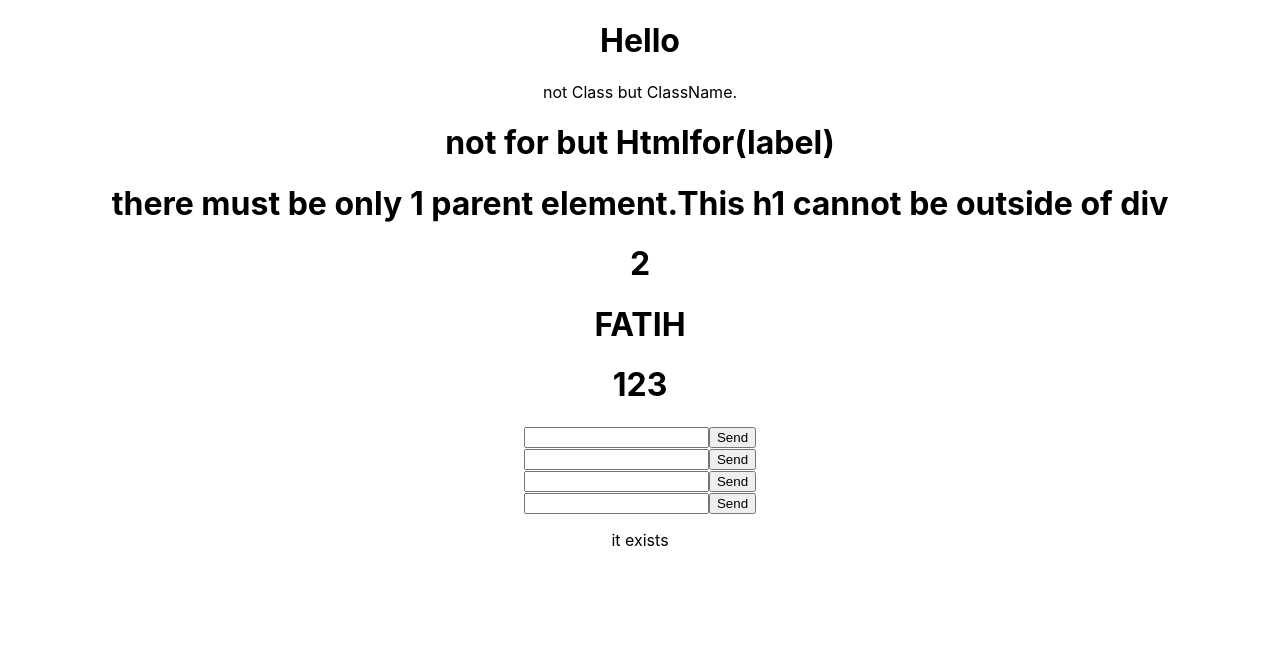
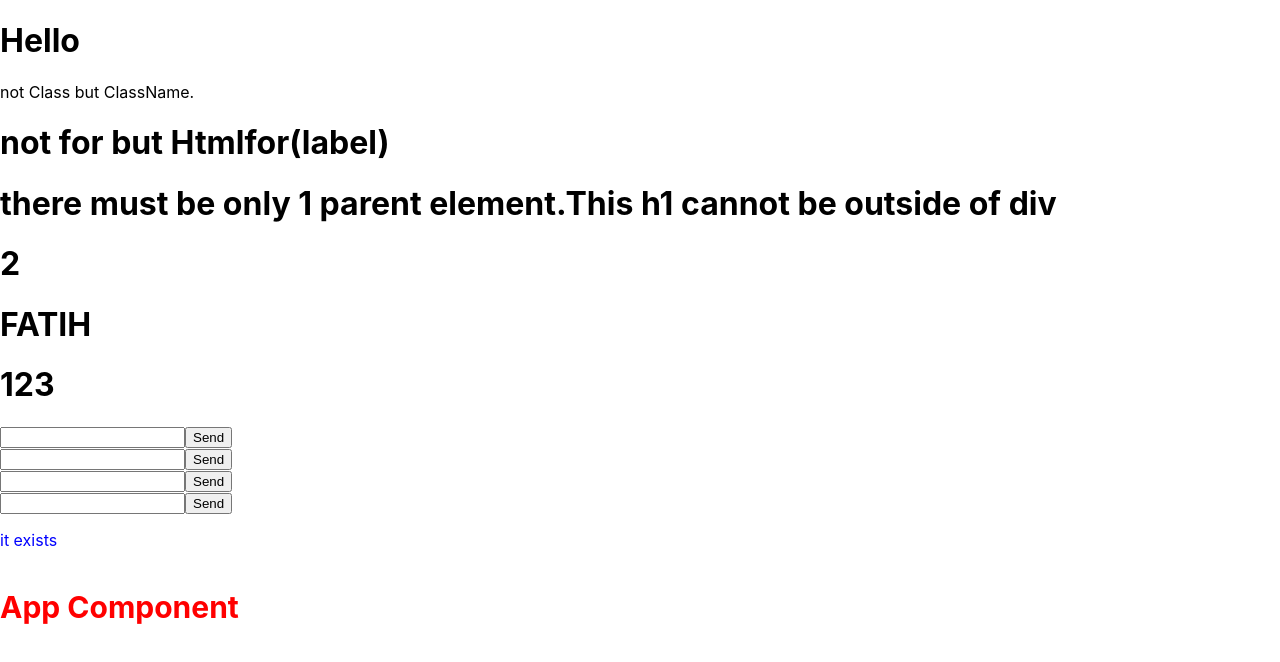
Before and after one commit to fatihyazicioglu/React-Practice, a React (Create React App) app in the folder my-app/: page / in a window 1280 px wide. Shown: the top 662 px of the page. Built offline with nearby package versions, Linux system fonts and the light colour scheme.

Commit message:
style change

```diff
--- a/my-app/src/App.css
+++ b/my-app/src/App.css
@@ -1,38 +1,4 @@
-.App {
-  text-align: center;
+.header{
+  color:blue;
+  font-size:brown
 }
-
-.App-logo {
-  height: 40vmin;
-  pointer-events: none;
-}
-
-@media (prefers-reduced-motion: no-preference) {
-  .App-logo {
-    animation: App-logo-spin infinite 20s linear;
-  }
-}
-
-.App-header {
-  background-color: #282c34;
-  min-height: 100vh;
-  display: flex;
-  flex-direction: column;
-  align-items: center;
-  justify-content: center;
-  font-size: calc(10px + 2vmin);
-  color: white;
-}
-
-.App-link {
-  color: #61dafb;
-}
-
-@keyframes App-logo-spin {
-  from {
-    transform: rotate(0deg);
-  }
-  to {
-    transform: rotate(360deg);
-  }
-}
--- a/my-app/src/App.js
+++ b/my-app/src/App.js
@@ -23,12 +23,17 @@ function App() {
     <User/>
 
 
-    <div>
+    <div className="header">
       {
         isAuth ? <p>it exists</p> : null
       }
     </div>
 
+      <div>
+        <h4 style={{color:"red", fontSize:"30px"}}>
+          App Component
+        </h4>
+      </div>
 
 
     </div>
```
